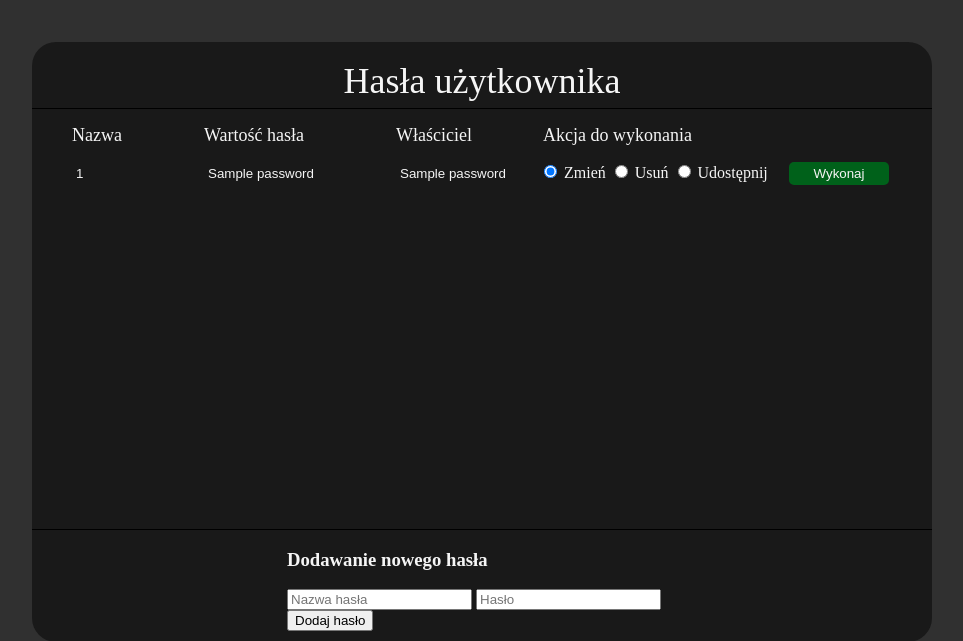
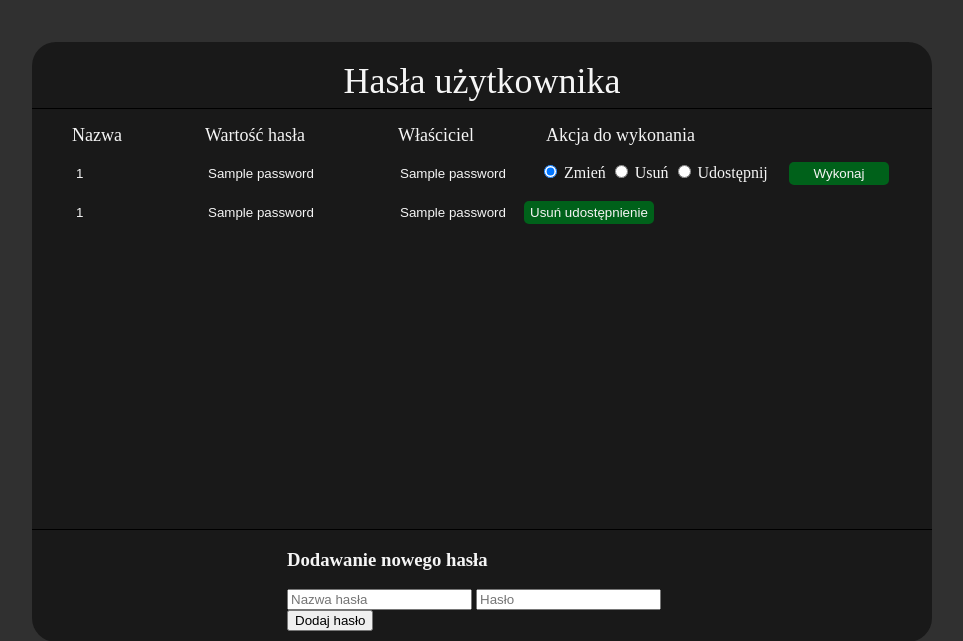
Before and after one commit to 7Bubun/secure-web-password-manager, a Flask app: template application/templates/passwords.html in a window 1280 px wide. Shown: the part 38-679 px from the top of the page, without its empty margins (158-1121 px from the left). Run offline with Flask 2, Linux system fonts and the light colour scheme; the template is opened without the code that fills it: most values are stand-ins (such as "Sample title", 1, 10 or a date in 2020); parts of the project's set-up code (start-up, migrations or seed data) failed here and were passed over.

Commit message:
Implement adding and displaying shared passwords

```diff
--- a/application/main.py
+++ b/application/main.py
@@ -60,25 +60,54 @@ def passwords():
     if not 'username' in session:
         return redirect('/login')
 
-    passwords = dbm.get_users_passwords(session['username'])
-    return render_template('passwords.html', user=session['username'], list_of_passwords=passwords)
+    user = session['username']
+    passwords = dbm.get_users_passwords(user)
+    shared_passwords = dbm.get_passwords_shared_to_user(user)
+    return render_template(
+        'passwords.html',
+        user=session['username'],
+        list_of_passwords=passwords,
+        shared_passwords=shared_passwords
+    )
 
 @app.route('/password-management/action', methods=['POST'])
-def update():
+def choose_action():
     if not 'username' in session:
         return redirect('/login')
 
     password_id = int(request.form['id'])
     password_name = request.form['name']
     password_value = request.form['value']
+    password_owner = request.form['owner']
     action = request.form['action']
 
     if action == 'update':
-        return render_template('password_update.html', id=password_id, name=password_name, value=password_value)
+        return render_template(
+            'password_update.html',
+            id=password_id,
+            name=password_name,
+            value=password_value,
+            owner=password_owner
+        )
+
     elif action == 'delete':
-        return render_template('password_delete.html', id=password_id, name=password_name, value=password_value)
+        return render_template(
+            'password_delete.html',
+            id=password_id,
+            name=password_name,
+            value=password_value,
+            owner=password_owner
+        )
+
     elif action == 'share':
-        return 'to do'
+        return render_template(
+            'sharing_panel.html',
+            users=dbm.get_users_that_got_password_through_sharing(password_id),
+            passwords_id=password_id,
+            passwords_name=password_name,
+            owner=password_owner
+        )
+
     else:
         return redirect('/passwords')
 
@@ -100,11 +129,12 @@ def update_password():
     if not 'username' in session:
         return redirect('/login')
 
-    dbm.update_password(
-        request.form['id'],
-        request.form['name'],
-        request.form['value']
-    )
+    if request.form['owner'] == session['username']:
+        dbm.update_password(
+            request.form['id'],
+            request.form['name'],
+            request.form['value']
+        )
 
     return redirect('/passwords')
 
@@ -113,7 +143,19 @@ def delete_password():
     if not 'username' in session:
         return redirect('/login')
 
-    dbm.delete_password(request.form['id'])
+    if request.form['owner'] == session['username']:
+        dbm.delete_password(request.form['id'])
+
+    return redirect('/passwords')
+
+@app.route('/shares-management/add', methods=['POST'])
+def share():
+    if not 'username' in session:
+        return redirect('/login')
+
+    if request.form['owner'] == session['username']:
+        dbm.share_password(request.form['id'], request.form['username'])
+
     return redirect('/passwords')
 
 if __name__ == '__main__':
--- a/application/static/css/style.css
+++ b/application/static/css/style.css
@@ -179,7 +179,7 @@ li.passwords-row {
 
 .passwords-form-header {
     font-size: 18px;
-    margin-right: 12px;
+    margin-right: 13px;
     float: left;
 }
 
--- a/application/templates/message.html
+++ b/application/templates/message.html
@@ -3,7 +3,7 @@
 {% block maincontent %}
 <div id="error-container" class="centered-content">
     <div id="error-content">
-        <h1>Błąd!</h1>
+        <h1>Komunikat</h1>
         <h2>{{message}}</h2>
         <div class="centered-content">
             <a href="{{link}}" class="error-btn">go back</a>
--- a/application/templates/password_delete.html
+++ b/application/templates/password_delete.html
@@ -9,6 +9,7 @@
 
     <form action="/password-management/delete" method="post">
         <input name="id" type="hidden" value="{{id}}" />
+        <input name="owner" type="hidden" value="{{owner}}" />
         <input type="submit" value="Potwierdź" />
     </form>
 </div>
--- a/application/templates/password_update.html
+++ b/application/templates/password_update.html
@@ -4,6 +4,7 @@
 <div id="update-password-container">
     <form action="/password-management/update" method="post">
         <input name="id" type="hidden" value="{{id}}" />
+        <input name="owner" type="hidden" value="{{owner}}" />
         <input name="name" type="text" value="{{name}}" />
         <input name="value" type="text" value="{{value}}" />
         <input type="submit" value="Zatwierdź zmiany" class="btn-input" />
--- a/application/templates/passwords.html
+++ b/application/templates/passwords.html
@@ -47,6 +47,27 @@
                     <div class="clear-both"></div>
                     <input name="id" type="hidden" value="{{password[3]}}" />
                 </form>
+
+
+            </li>
+            {% endfor %}
+
+            {% for password in shared_passwords %}
+            <li class="passwords-row">
+                <form action="#">
+                    <div class="passwords-form-texts">
+                        <input readonly name="name" class="passwords-form-name" value="{{password[0]}}" />
+                        <input readonly name="value" class="passwords-form-value" value="{{password[1]}}" />
+                        <input readonly name="owner" class="passwords-form-owner" value="{{password[2]}}" />
+                    </div>
+
+                    <div class="passwords-form-submit-btn">
+                        <input type="submit" value="Usuń udostępnienie" class="btn-input" />
+                    </div>
+
+                    <div class="clear-both"></div>
+                    <input name="id" type="hidden" value="{{password[3]}}" />
+                </form>
             </li>
             {% endfor %}
         </ul>
```
Also changed, not shown: application/db_manager.py (+49 -11 lines), application/templates/sharing_panel.html (added, +26 -0 lines).
